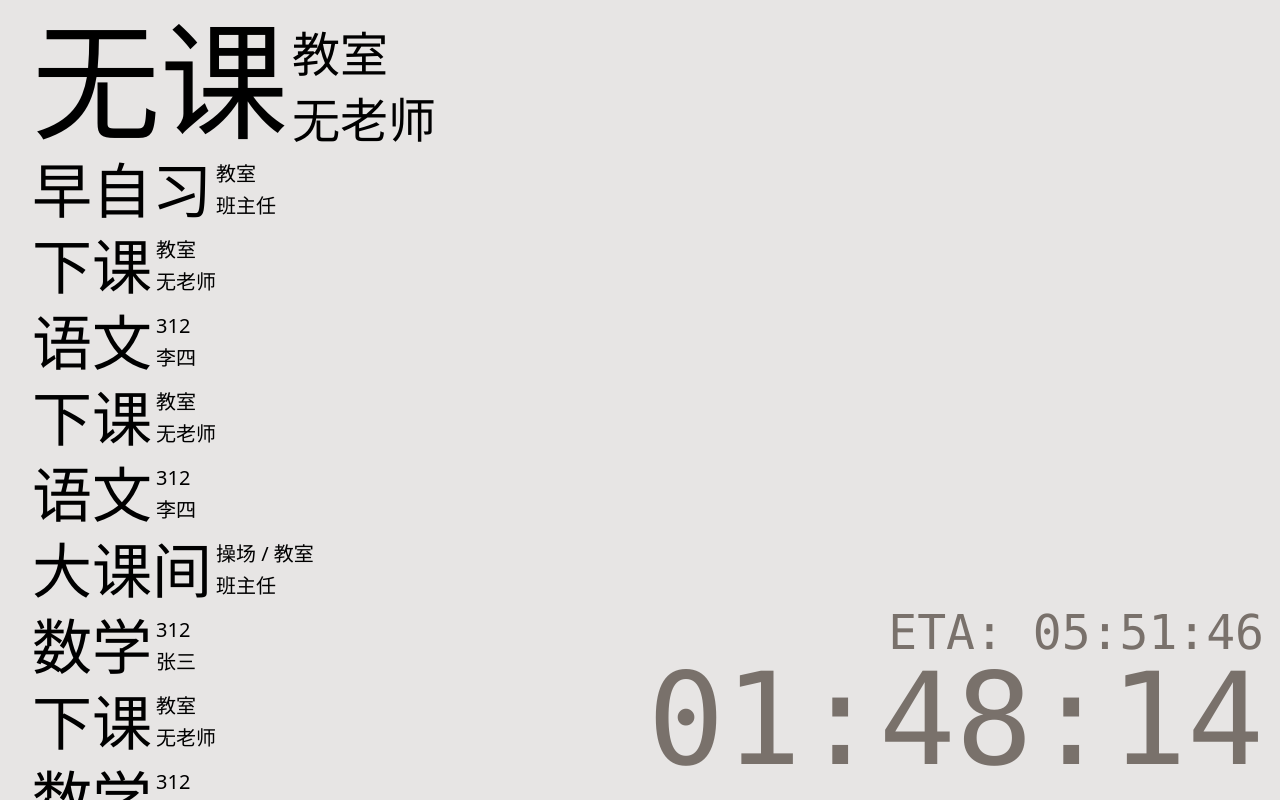
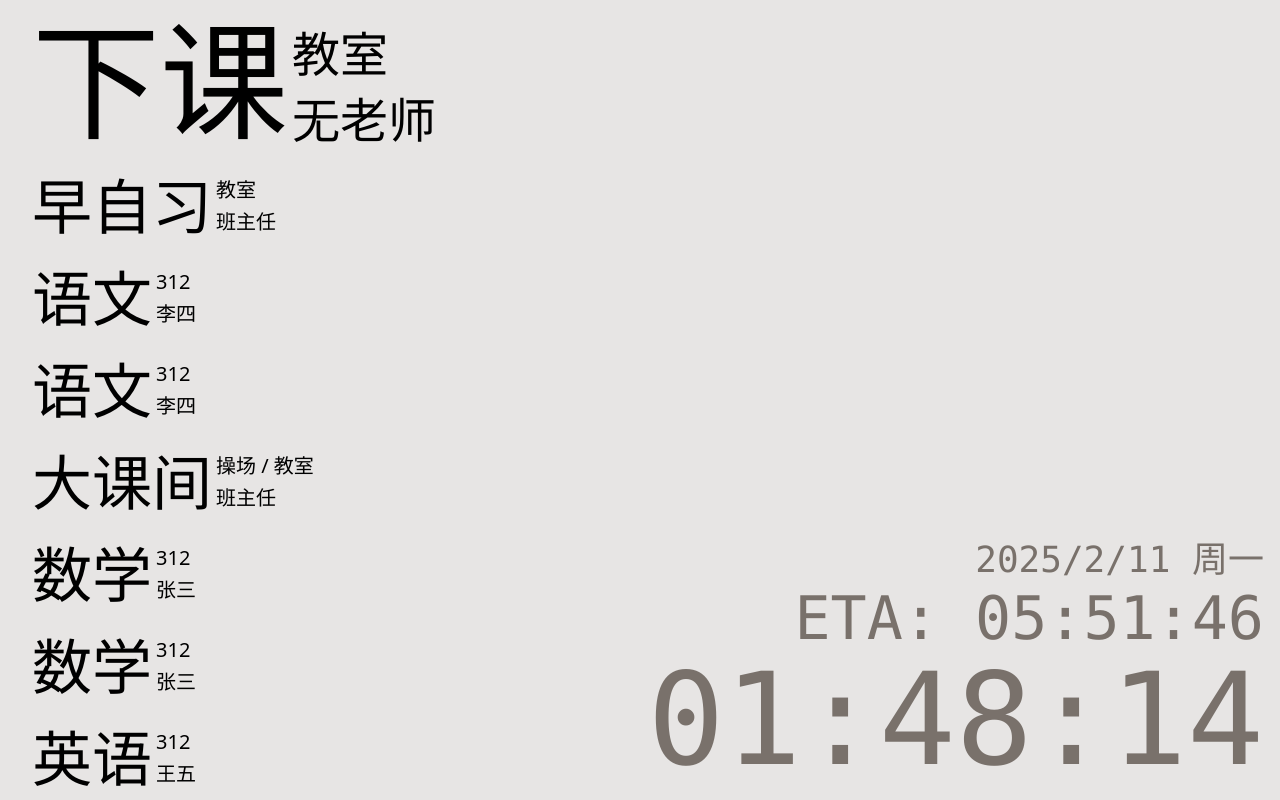
Before and after one commit to pizeroLOL/simple-class, a Vue app: page / in a window 1280 px wide. Shown: the top 800 px of the page. Built offline with nearby package versions, Linux system fonts and the light colour scheme; the HTML template or start-up script is replaced by a standard one.

Commit message:
feat(clean): 自动补充下课，删除无用下课，添加过渡效果，调整间隔、字体

```diff
--- a/src/App.vue
+++ b/src/App.vue
@@ -9,6 +9,7 @@ import type {
 } from './types'
 import Cses from '../cses.json'
 import Config from '../config.json'
+import { TransitionGroup } from 'vue'
 
 const rawCses = Cses as CsesType
 const timeFromString = (s: string) =>
@@ -53,9 +54,7 @@ const schedules = rawCses.schedules.map((it) => ({
         }
         // 补前
         if (acc.length == 0) {
-          return now.startTime == 0
-            ? [now]
-            : acc.concat([{ ...defaultClass, endTime: now.startTime }, now])
+          return now.startTime == 0 ? [now] : acc.concat([now])
         }
         const back = acc[acc.length - 1]
         // 修正
@@ -67,17 +66,10 @@ const schedules = rawCses.schedules.map((it) => ({
         if (back.endTime == now.startTime) {
           return acc.concat(now)
         }
-        return acc.concat([
-          { ...defaultClass, subject: '下课', startTime: back.endTime, endTime: now.startTime },
-          now,
-        ])
+        return acc.concat([now])
       }, [] as TempClass[])
     // 补后
-    return tmp.length == 0
-      ? [defaultClass]
-      : tmp[tmp.length - 1].endTime < 24 * 60 * 60 - 1
-        ? tmp.concat({ ...defaultClass, startTime: tmp[tmp.length - 1].endTime })
-        : tmp
+    return tmp.length == 0 ? [defaultClass] : tmp
   })(),
 }))
 
@@ -105,67 +97,108 @@ const getNow = (oddOrEven: 'odd' | 'even', schedules: TempSchedule[]) => {
 
 const nowClasses = ref([{ value: defaultClass, index: 0 }])
 const nowTime = ref('00:00:00')
-const nowTimeNumber = ref('00:00:00')
+const eta = ref('00:00:00')
+const dateInfo = ref('2025/2/12 周二')
+const weekdayMap = ['周日', '周一', '周二', '周三', '周四', '周五', '周六']
+
 const timePad = (num: number) => num.toString().padStart(2, '0')
 const formatTime = (num: number) =>
   `${timePad(Math.floor(num / 60 / 60))}:${timePad(Math.floor((num / 60) % 60))}:${timePad(Math.floor(num % 60))}`
 const formatDateTime = (date: Date) =>
   `${timePad(date.getHours())}:${timePad(date.getMinutes())}:${timePad(date.getSeconds())}`
-setInterval(() => {
+const formatDateInfo = (date: Date) =>
+  `${date.getFullYear()}/${date.getMonth() + 1}/${date.getDate() + 1} ${weekdayMap[date.getDay()]}`
+setInterval(async () => {
   const datetime = new Date()
   nowTime.value = formatDateTime(datetime)
+  dateInfo.value = formatDateInfo(datetime)
   const oddOrEven = getOddOrEven(datetime.getUTCMilliseconds(), startUTC)
+  const tempTime =
+    datetime.getHours() * 60 * 60 + datetime.getMinutes() * 60 + datetime.getSeconds()
   const tempSchedules = schedules.filter(
     (schedule) =>
       csesWeekdayToDate(schedule.enable_day) == datetime.getDay() &&
       ['all', oddOrEven].some((it) => it == schedule.weeks),
   )
-  const tempTime =
-    datetime.getHours() * 60 * 60 + datetime.getMinutes() * 60 + datetime.getSeconds()
-  nowClasses.value = getNow(oddOrEven, tempSchedules)
-    .map((value, index) => ({ value: value, index }))
-    .filter(({ value }) => value.endTime > tempTime)
-  nowTimeNumber.value = formatTime(nowClasses.value[0].value.endTime - tempTime)
+  const todayClasses = getNow(oddOrEven, tempSchedules).map((value, index) => ({
+    value: value,
+    index,
+  }))
+  const tempClasses = todayClasses.filter(({ value }) => value.endTime > tempTime)
+  if (tempClasses.length == 0) {
+    nowClasses.value = [{ value: defaultClass, index: 0 }]
+  } else if (tempClasses[0].value.startTime > tempTime) {
+    nowClasses.value = [
+      {
+        value: {
+          ...defaultClass,
+          startTime: todayClasses[tempClasses[0].index].value.endTime ?? 0,
+          endTime: tempClasses[0].value.startTime,
+          subject: '下课',
+        },
+        index: 0,
+      },
+    ].concat(tempClasses.map((i) => ({ ...i, index: i.index + 1 })))
+  }
+  eta.value = formatTime(nowClasses.value[0].value.endTime - tempTime)
 }, 1000)
-const weekdayMap = ['error', '周一', '周二', '周三', '周四', '周五', '周六', '周日']
 </script>
 
 <template>
-  <div class="fixed right-4 bottom-4 flex items-end justify-end text-stone-500 font-mono flex-col">
-    <div class="text-2xl lg:text-5xl">ETA: {{ nowTimeNumber }}</div>
+  <div
+    class="fixed right-4 bottom-4 flex items-end justify-end text-stone-500 font-mono flex-col gap-2"
+  >
+    <div class="text-xl lg:text-4xl">{{ dateInfo }}</div>
+    <div class="text-2xl lg:text-6xl">ETA: {{ eta }}</div>
     <div class="text-5xl lg:text-9xl">{{ nowTime }}</div>
   </div>
   <main class="px-8 min-h-dvh bg-stone-200 py-4">
-    <!-- <div class="text-7xl font-extralight">
-      {{ datetime }}
-    </div> -->
-    <div class="w-fit flex flex-col gap-4">
+    <TransitionGroup name="fade" tag="div" class="w-fit flex flex-col gap-8">
       <div
         v-for="({ value, index }, rowIndex) in nowClasses"
         :key="index"
         class="grid grid-cols-2 grid-rows-2 w-fit gap-1"
       >
         <div
-          class="col-start-1 row-start-1 row-end-3 text-5xl lg:text-6xl aria-expanded:text-6xl lg:aria-expanded:text-9xl"
+          class="col-start-1 row-start-1 row-end-3 text-5xl lg:text-6xl font-light aria-expanded:font-medium aria-expanded:text-6xl lg:aria-expanded:text-9xl"
           :aria-expanded="rowIndex == 0"
         >
           {{ value.subject }}
         </div>
         <div
-          class="col-start-2 row-start-1 w-fit self-end text:lg lg:text-xl aria-expanded:text-xl lg:aria-expanded:text-5xl"
+          class="col-start-2 row-start-1 w-fit self-end text:lg lg:text-xl font-light aria-expanded:font-medium aria-expanded:text-xl lg:aria-expanded:text-5xl"
           :aria-expanded="rowIndex == 0"
         >
           {{ value.room }}
         </div>
         <div
-          class="col-start-2 row-start-2 w-fit self-end text:lg lg:text-xl aria-expanded:text-xl lg:aria-expanded:text-5xl"
+          class="col-start-2 row-start-2 w-fit self-end text:lg lg:text-xl font-light aria-expanded:font-medium aria-expanded:text-xl lg:aria-expanded:text-5xl"
           :aria-expanded="rowIndex == 0"
         >
           {{ value.teacher }}
         </div>
       </div>
-    </div>
+    </TransitionGroup>
   </main>
 </template>
 
-<style scoped></style>
+<style scoped>
+.fade-move,
+.fade-enter-active,
+.fade-leave-active {
+  transition: all 0.5s cubic-bezier(0.55, 0, 0.1, 1);
+}
+
+/* 2. 声明进入和离开的状态 */
+.fade-enter-from,
+.fade-leave-to {
+  opacity: 0;
+  transform: scaleY(0.01);
+}
+
+/* 3. 确保离开的项目被移除出了布局流
+以便正确地计算移动时的动画效果。 */
+.fade-leave-active {
+  position: absolute;
+}
+</style>
```
